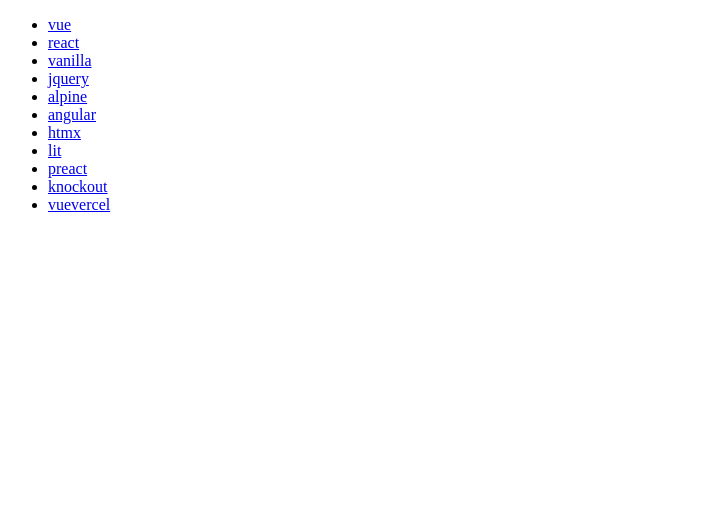
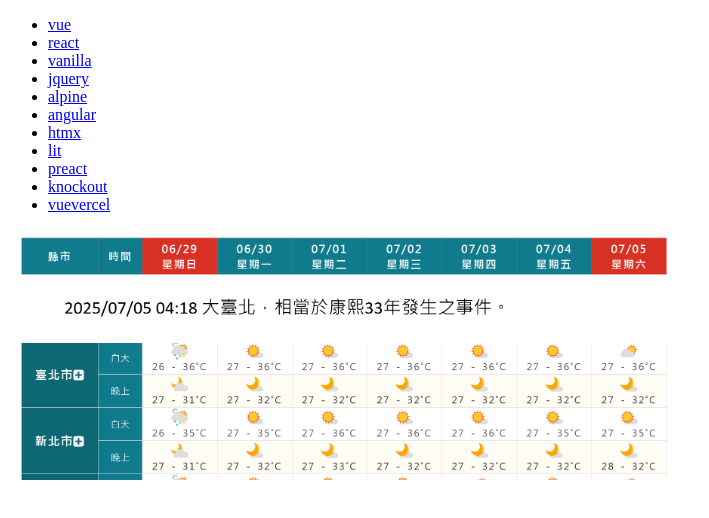
Before and after one commit to goldshoot0720/goldshoot0720.github.io, a plain HTML site: page index.html in a window 1280 px wide. Shown: the whole page, without its empty margins (0-709 px from the left). Drawn offline with Linux system fonts and the light colour scheme.

Commit message:
202507050418 is true must true because bible is ture

```diff
--- a/index.html
+++ b/index.html
@@ -43,5 +43,6 @@
       </li>
     </ul>
   </nav>
+<img src="./202507050418tpe.png" width="666px"></img>
   </body>
 </html>
```
Also changed, not shown: 202507050418tpe.png (added).
